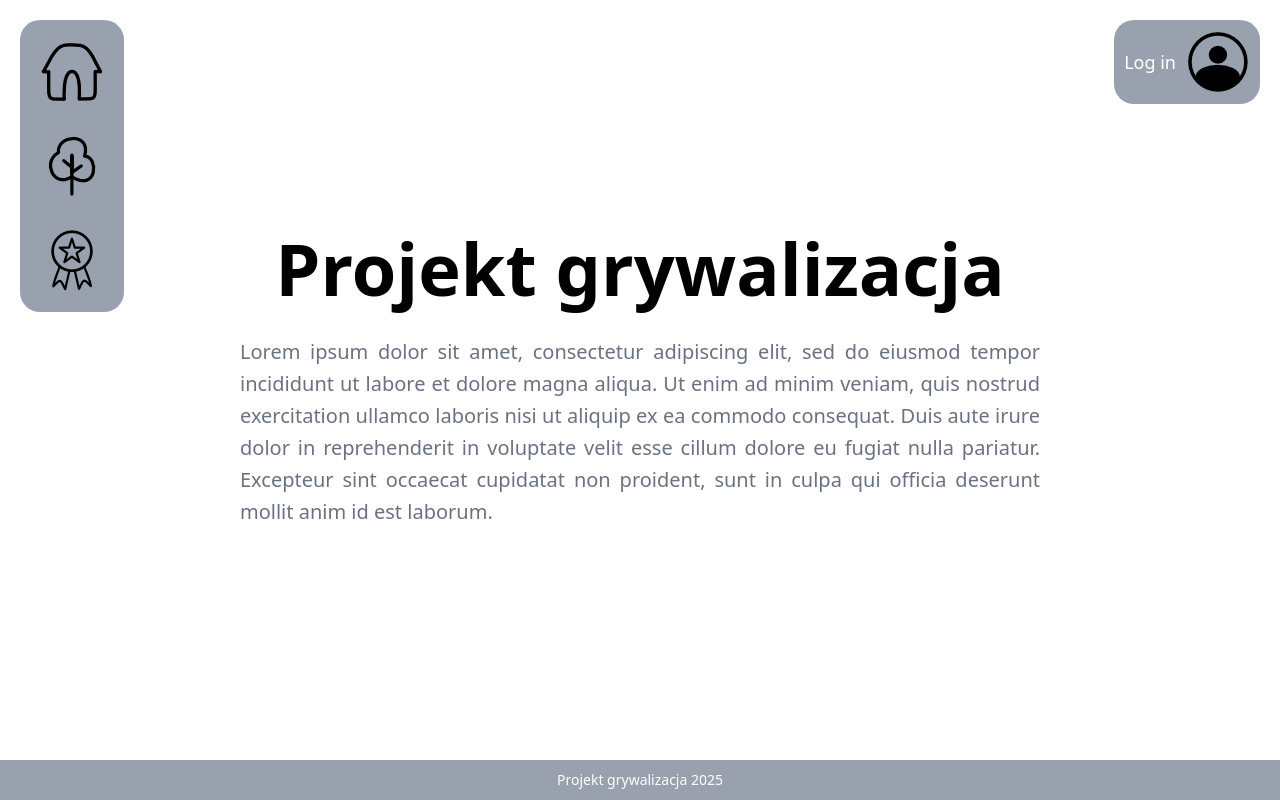
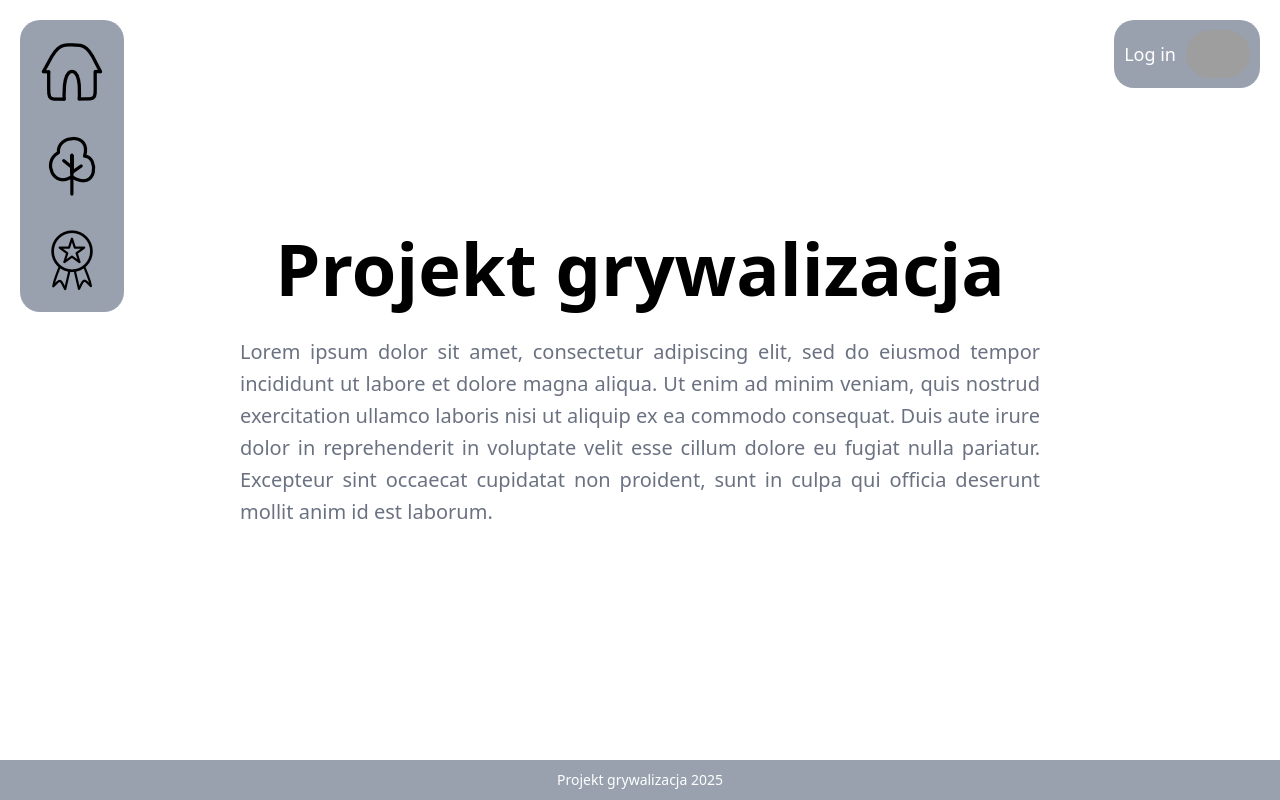
Before and after one commit to T0253r/TK-grywalizacja, a Flask app: template grywalizacja_app/templates/index.html in a window 1280 px wide. Run offline with Flask 3, Linux system fonts and the light colour scheme; the template is opened without the code that fills it, so the values that code supplies are empty; grey boxes are pictures that could not be loaded.

Commit message:
feat: sidebar now shows logged user's avatar

```diff
--- a/grywalizacja_app/static/css/output.css
+++ b/grywalizacja_app/static/css/output.css
@@ -254,6 +254,9 @@
   }
   .justify-center {
     justify-content: center;
+  }
+  .rounded-full {
+    border-radius: calc(infinity * 1px);
   }
   .bg-amber-400 {
     background-color: var(--color-amber-400);
--- a/grywalizacja_app/templates/sidebar.html
+++ b/grywalizacja_app/templates/sidebar.html
@@ -21,7 +21,7 @@
         {% endif %}
     </p>
     <a href="{{ url_for('dashboard') }}">
-        <img src="../static/images/user_icon.png">
+        <img class="rounded-full" src="https://cdn.discordapp.com/avatars/{{ user.id }}/{{ user.avatar }}.png" alt="Avatar" width="64">
     </a>
 </div>
 
```
